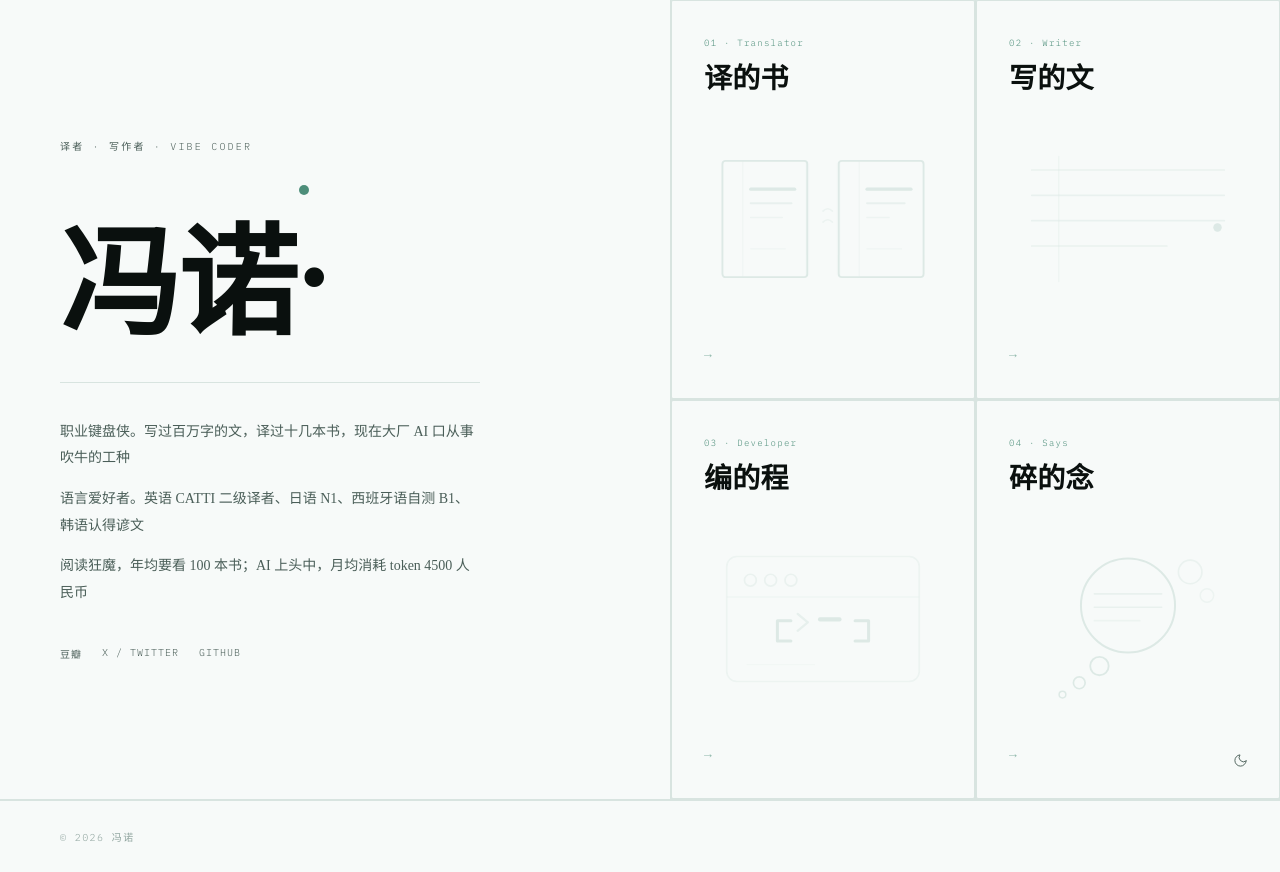
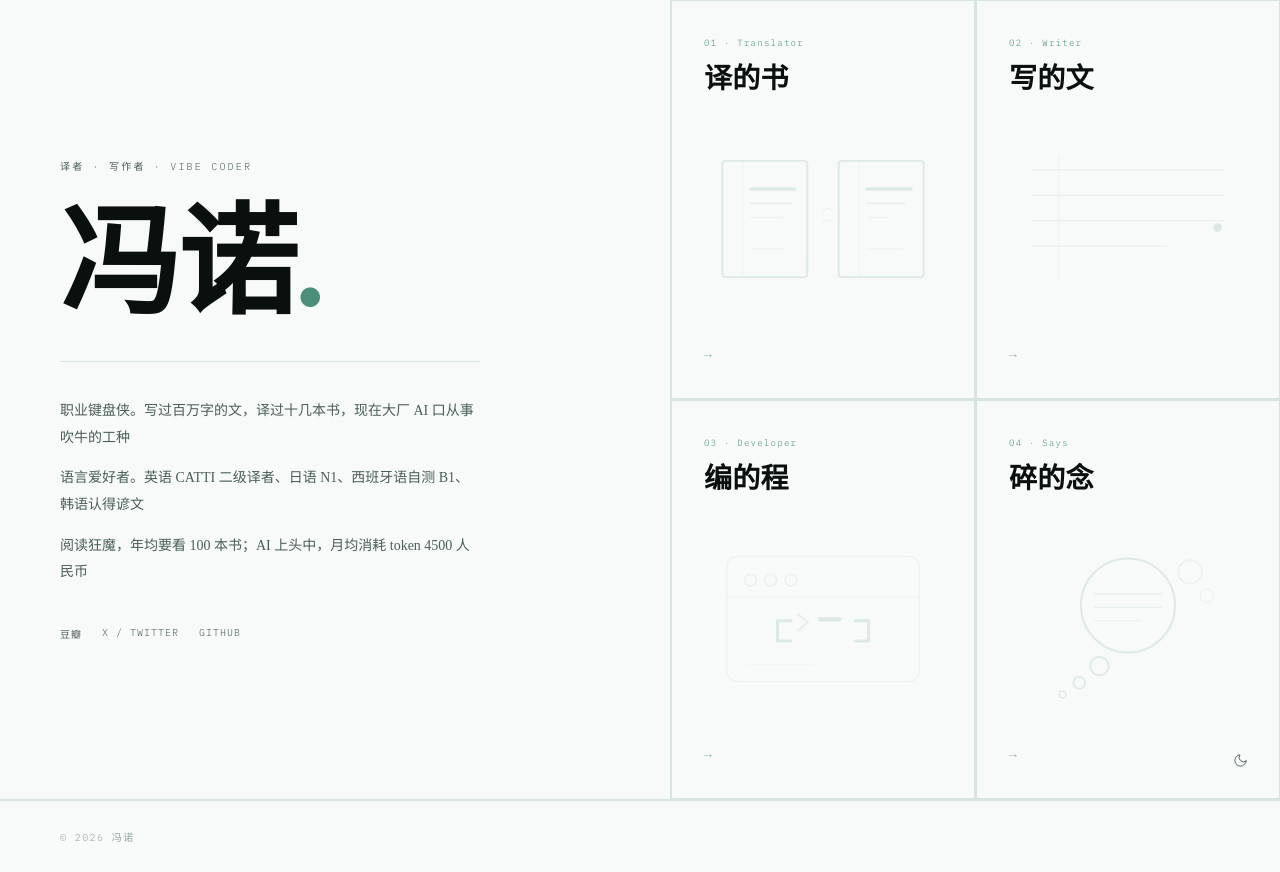
Before and after one commit to lippmann/fengnuo-astro, an Astro site: page / in a window 1280 px wide. Built offline with nearby package versions, Linux system fonts and the light colour scheme; Astro itself is replaced by a stand-in of ours.

Commit message:
auto: save changes

```diff
--- a/src/pages/index.astro
+++ b/src/pages/index.astro
@@ -178,12 +178,7 @@
   margin-bottom: 0;
 }
 .hero-name-dot {
-  display: inline-block;
-  width: 10px; height: 10px;
-  border-radius: 50%;
-  background: var(--gold);
-  margin-left: 4px;
-  vertical-align: super;
+  color: var(--gold);
 }
 .hero-tagline {
   font-family: 'Noto Serif SC', serif;
```
